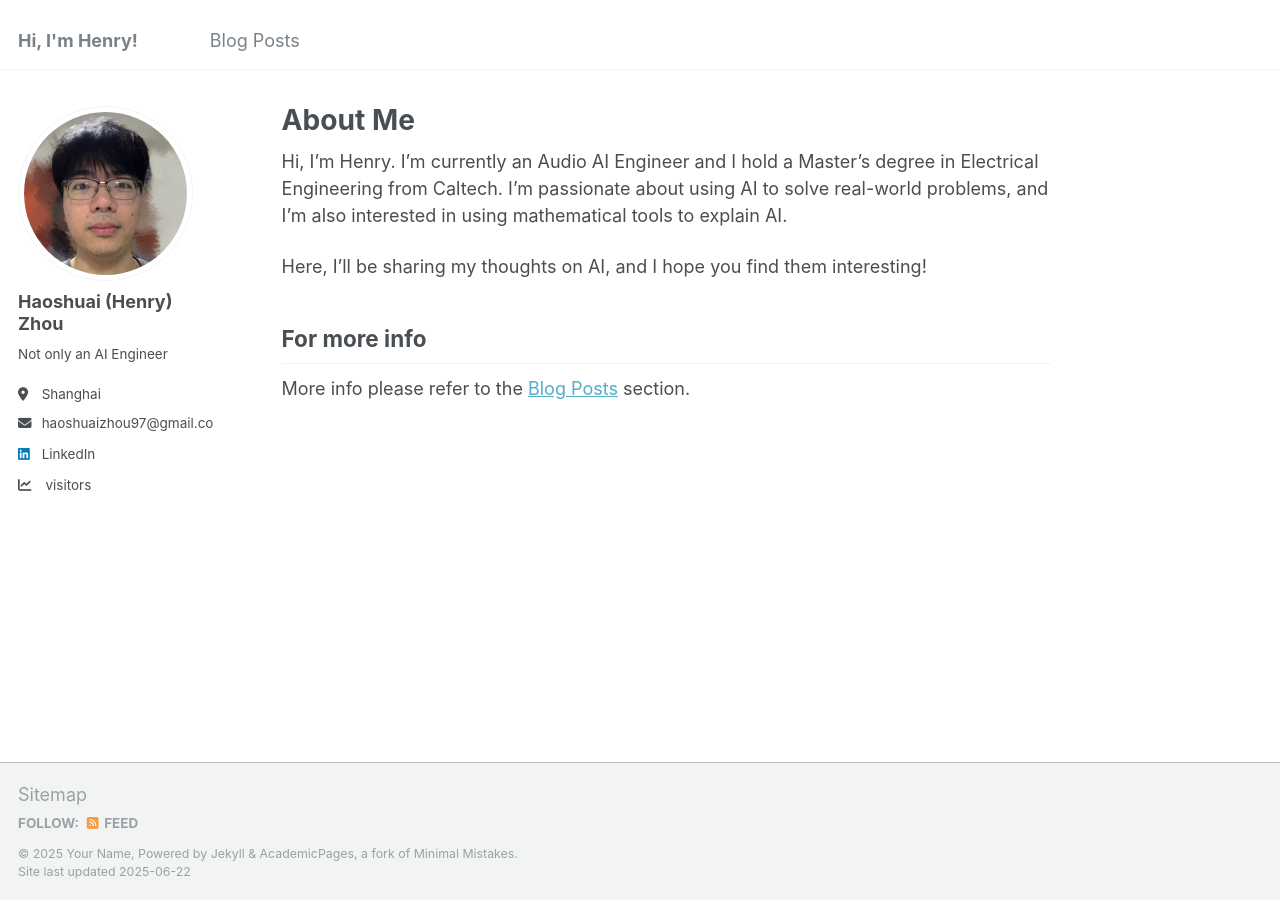
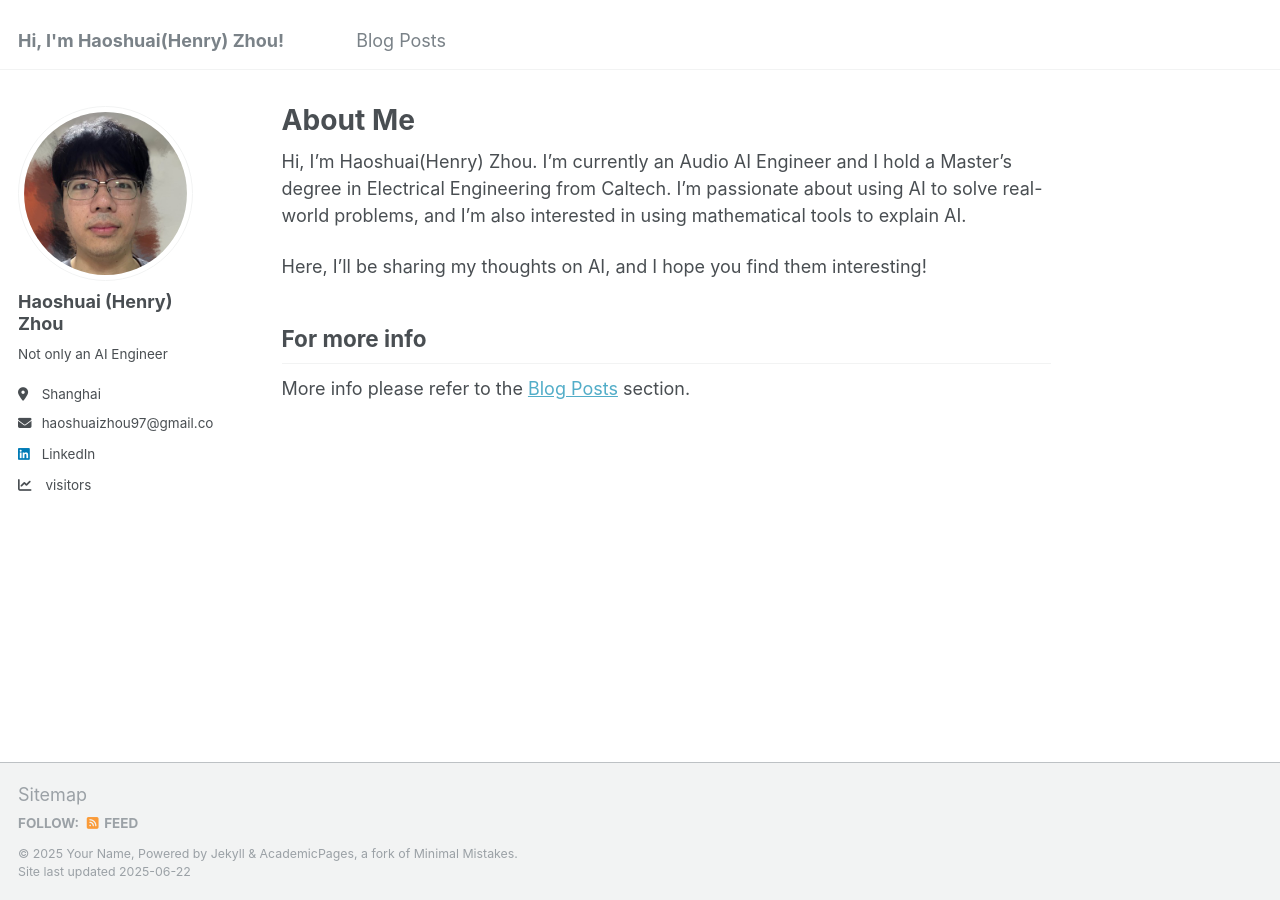
Before and after one commit to zhs2326/zhs2326.github.io, a Jekyll site: the page built from _pages/about.md, in a window 1280 px wide. Built offline with Jekyll 4.4.1, drawn with Linux system fonts in a browser that asks for light colours.

Commit message:
feat(intro): updated personal intro

```diff
--- a/_config.yml
+++ b/_config.yml
@@ -8,7 +8,7 @@
 
 # Basic Site Settings
 locale                   : "en-US"
-title                    : "Hi, I'm Henry!"
+title                    : "Hi, I'm Haoshuai(Henry) Zhou!"
 title_separator          : "-"
 name                     : &name "Your Name"
 description              : &description "personal description"
@@ -154,6 +154,8 @@ include:
   - .htaccess
   - _pages
   - files
+  - _config_private.yml
+  - assets/js
 exclude:
   - "*.sublime-project"
   - "*.sublime-workspace"
--- a/_pages/about.md
+++ b/_pages/about.md
@@ -7,7 +7,7 @@ redirect_from:
   - /about.html
 ---
 
-Hi, I'm Henry. I’m currently an Audio AI Engineer and I hold a Master’s degree in Electrical Engineering from Caltech. I'm passionate about using AI to solve real-world problems, and I'm also interested in using mathematical tools to explain AI.
+Hi, I'm Haoshuai(Henry) Zhou. I’m currently an Audio AI Engineer and I hold a Master’s degree in Electrical Engineering from Caltech. I'm passionate about using AI to solve real-world problems, and I'm also interested in using mathematical tools to explain AI.
 
 
 
```
